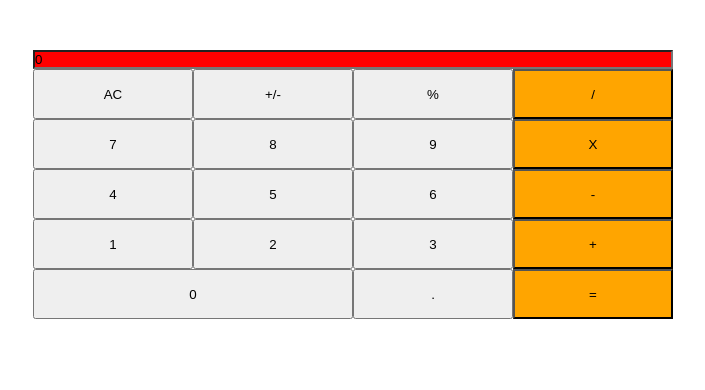
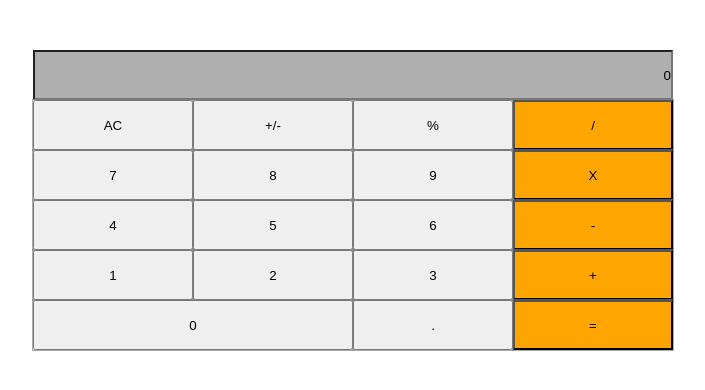
Before and after one commit to SimonGrchevski/OneCalcToComputeThemAll, a React (Create React App) app: page / in a window 1280 px wide. Shown: the top 390 px of the page, without its empty margins (287-992 px from the left). Built offline with nearby package versions, Linux system fonts and the light colour scheme.

Commit message:
Set the borders

```diff
--- a/src/index.css
+++ b/src/index.css
@@ -15,7 +15,17 @@ input {
 }
 
 input[type=button] {
-  height:50px;
+  height: 50px;
+  outline: transparent;
+}
+
+input[type=text] {
+  direction: rtl;
+}
+
+li {
+  background: rgba(128, 128, 128, 0.111);
+  outline: 0.2px solid rgba(128, 128, 128, 0.659);
 }
 
 li:nth-child(4n) input[type=button] {
@@ -27,7 +37,9 @@ li:last-child input[type=button] {
 }
 
 .calc-inp {
-  background: red;
+  background: rgba(128, 128, 128, 0.624);
+  height: 50px;
+
 }
 
 .w-25 {
@@ -39,7 +51,7 @@ li:last-child input[type=button] {
 }
 
 .flex {
-  display:flex;
+  display: flex;
   flex-wrap: wrap;
 }
 
```
